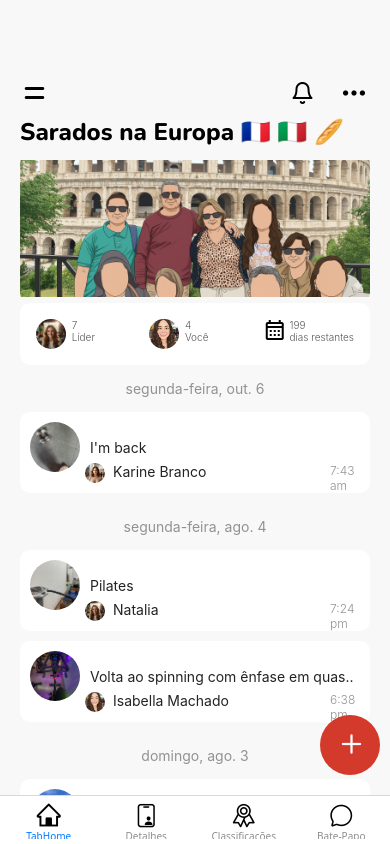
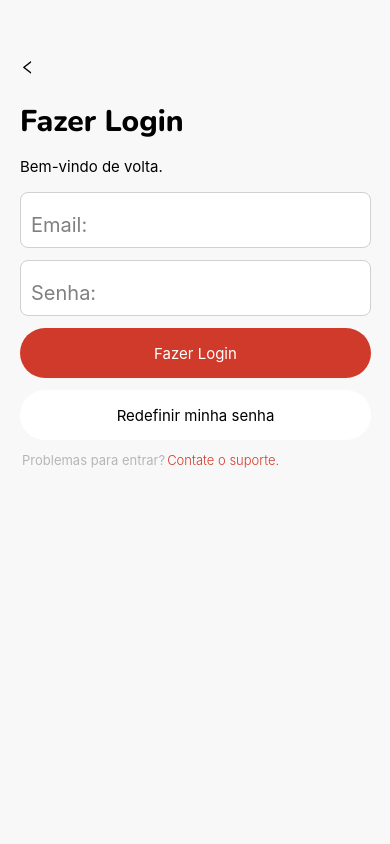
Before and after one commit to isabellammachado/gym-rats, a React Native app: screen /Home in a window 390 px wide. Built offline with nearby package versions, Linux system fonts and the light colour scheme.

Commit message:
ajuste de tipagem de rotas e  text

```diff
--- a/App.tsx
+++ b/App.tsx
@@ -1,6 +1,5 @@
 import { StatusBar } from 'expo-status-bar';
 import { Routers } from './src/routers';
-
 
 export default function App() {
 
--- a/src/components/Button/type.ts
+++ b/src/components/Button/type.ts
@@ -5,5 +5,4 @@
  color?: string;
  onChange?: () => void;
 
-
  }
--- a/src/components/CardPrincipal/style.ts
+++ b/src/components/CardPrincipal/style.ts
@@ -77,9 +77,4 @@
 
 },
 
-
-
-
-
-
 })
--- a/src/components/Text/index.tsx
+++ /dev/null
@@ -1,18 +0,0 @@
-import { Text } from "react-native";
-import { styles } from "../../pages/Login/style";
-import { IPropsText } from "./type";
-
- export const Texto = ({ titulo, color}: IPropsText)  => {
- return (
-
-    <Text
-     style= {[styles.cabecalho ,
-          {
-            color: color ? color :'#D33A2C',
-          }
-
-        ]}>
-        {titulo}
-        </Text>
- )
-};
--- a/src/components/Text/type.ts
+++ /dev/null
@@ -1,5 +0,0 @@
-
-export interface IPropsText {
- titulo: string;
- color?: string
- }
--- a/src/pages/Login/index.tsx
+++ b/src/pages/Login/index.tsx
@@ -2,16 +2,20 @@
 import { styles } from "./style";
 import { AntDesign } from '@expo/vector-icons';
 import { Botao } from "../../components/Button";
-import { Texto } from "../../components/Text";
 import { useNavigation } from "@react-navigation/native";
 import { useFonts } from "expo-font";
 
 
 export function Login() {
+  const navigation = useNavigation();
 
-  const [fontsLoaded] = useFonts({ 'Nunito-ExtraBold': require('../../../assets/fonts/static/Nunito-ExtraBold.ttf')});
+ const [fontsLoaded] = useFonts({
+  'Nunito-ExtraBold': require('../../../assets/fonts/static/Nunito-ExtraBold.ttf'),
+  });
 
-  const navigation = useNavigation();
+  if (!fontsLoaded) {
+  return null;
+  }
 
   return (
     <View style={styles.container}>
@@ -35,24 +39,20 @@
       titulo= 'Fazer Login'
       color='#fff'
       backgroundColor='#D03A2B'
-      onChange={() => navigation.navigate("Home")}
+      onChange={() => navigation.navigate("StackHome" )}
       />
       <Botao
       titulo= 'Redefinir minha senha'
-
       />
     </View>
-    <View style={styles.cabecalho}>
-      <Texto
-      titulo = 'Problemas para entrar?'
-      color ="#B3B3B3"
-      >
-      </Texto>
 
-       <Texto
-      titulo = 'Contate o suporte.'
-      >
-      </Texto>
+    <View style={styles.rodape}>
+      <Text style={styles.textoUmRodape}>
+        Problemas para entrar?
+      </Text>
+      <Text style={styles.textoDoisRodape}>
+        Contate o suporte.
+      </Text>
     </View>
     </View>
   );
--- a/src/pages/Login/style.ts
+++ b/src/pages/Login/style.ts
@@ -54,14 +54,28 @@
         margin: 20
     },
 
-    cabecalho:{
+    rodape:{
+        flexDirection: 'row',
+        marginLeft: 20,
+        marginBlock: 3
+    },
+
+    textoUmRodape:{
+        fontFamily: 'System',
         fontSize: 13,
         color: '#B6B6B6',
         flexDirection: 'row',
-        marginLeft: 20,
+        marginLeft: 2,
         marginBlock: 3
-
-
+    },
+    textoDoisRodape:{
+        fontFamily: 'System',
+        fontSize: 13,
+        color: '#D03A2B',
+        flexDirection: 'row',
+        marginLeft: 2,
+        marginBlock: 3,
+        fontWeight: '300'
     }
 
 })
--- a/src/routers/bottonTabs.tsx
+++ b/src/routers/bottonTabs.tsx
@@ -5,23 +5,48 @@
 import { BatePapo } from "../pages/BatePapo";
 import Ionicons from '@expo/vector-icons/Ionicons';
 import AntDesign from '@expo/vector-icons/AntDesign';
+import { TabList } from "../@types/navigation";
 
 
-const Tab = createBottomTabNavigator();
+const Tab = createBottomTabNavigator<TabList>();
 
 export const TabsRouters = () => {
 
   return(
 
     <Tab.Navigator screenOptions={{headerShown: false}}>
-      <Tab.Screen name="TabHome" component={Home} options={{
-      tabBarIcon: ({ color, size }) => (<AntDesign name="home" size={24} color="black" /> )}} />
-      <Tab.Screen name="Detalhes" component={Detalhes} options={{
-      tabBarIcon: ({ color, size }) => (<Ionicons name="id-card-outline" size={size} color={color="black"} /> )}}/>
-      <Tab.Screen name="Classificações" component={Classificacoes} options={{
-      tabBarIcon: ({ color, size }) => (<Ionicons name="ribbon-outline" size={size} color={color="black"} /> )}} />
-      <Tab.Screen name="Bate-Papo" component={BatePapo} options={{
-      tabBarIcon: ({ color, size }) => (<Ionicons name="chatbubble-outline" size={size} color={color="black"} /> )}}/>
+      <Tab.Screen
+  name="TabHome"
+  component={Home}
+  options={{
+    title: "Home",
+    tabBarIcon: ({ color, size }) => (
+      <AntDesign name="home" size={size} color={color} />
+    ),
+  }}
+    />
+      <Tab.Screen name="TabDetalhes"
+       component={Detalhes}
+       options={{
+         title: "Detalhes",
+      tabBarIcon: ({ color, size }) =>
+      (<Ionicons name="id-card-outline" size={size} color={color="black"} /> )}}/>
+
+      <Tab.Screen
+      name="TabClassificações"
+      component={Classificacoes}
+      options={{
+        title: 'Classificações',
+      tabBarIcon: ({ color, size }) =>
+      (<Ionicons name="ribbon-outline" size={size} color={color="black"} /> )}} />
+
+      <Tab.Screen
+       name="TabBatePapo"
+       component={BatePapo}
+       options={{
+        title:'Bate-papo',
+      tabBarIcon: ({ color, size }) =>
+      (<Ionicons name="chatbubble-outline" size={size} color={color="black"} /> )}}/>
     </Tab.Navigator>
   )
 
--- a/src/routers/index.jsx
+++ /dev/null
@@ -1,19 +0,0 @@
-import { createStackNavigator } from "@react-navigation/stack";
-import { Login } from "../pages/Login";
-import { TabsRouters } from "./bottonTabs";
-import { NavigationContainer } from "@react-navigation/native";
-
-const Stack =createStackNavigator();
-
-export const Routers = () => {
-
-  return(
-    <NavigationContainer>
-      <Stack.Navigator screenOptions={{headerShown: false}}>
-      <Stack.Screen  name="StackLogin" component={Login} />
-      <Stack.Screen  name="Home" component={TabsRouters}/>
-      </Stack.Navigator>
-    </NavigationContainer>
-  )
-
-}
--- /dev/null
+++ b/src/routers/index.tsx
@@ -0,0 +1,12 @@
+import { NavigationContainer } from '@react-navigation/native';
+import { StackRouters } from './stackRouters';
+
+
+export const Routers = () => {
+
+  return (
+    <NavigationContainer>
+      <StackRouters />
+    </NavigationContainer>
+  )
+}
--- /dev/null
+++ b/src/routers/stackRouters.tsx
@@ -0,0 +1,19 @@
+import { createStackNavigator } from "@react-navigation/stack";
+import { Login } from "../pages/Login";
+import { TabsRouters } from "./bottonTabs";
+import { StackList } from "../@types/navigation";
+
+
+const Stack = createStackNavigator();
+
+
+export const StackRouters = () => {
+
+  return(
+    <Stack.Navigator screenOptions={{headerShown: false}} >
+    <Stack.Screen  name="StackLogin" component={Login} />
+    <Stack.Screen  name="StackHome" component={TabsRouters}/>
+    </Stack.Navigator>
+  )
+
+}
```
Also changed, not shown: src/@types/navigation.d.ts (added, +20 -0 lines).
